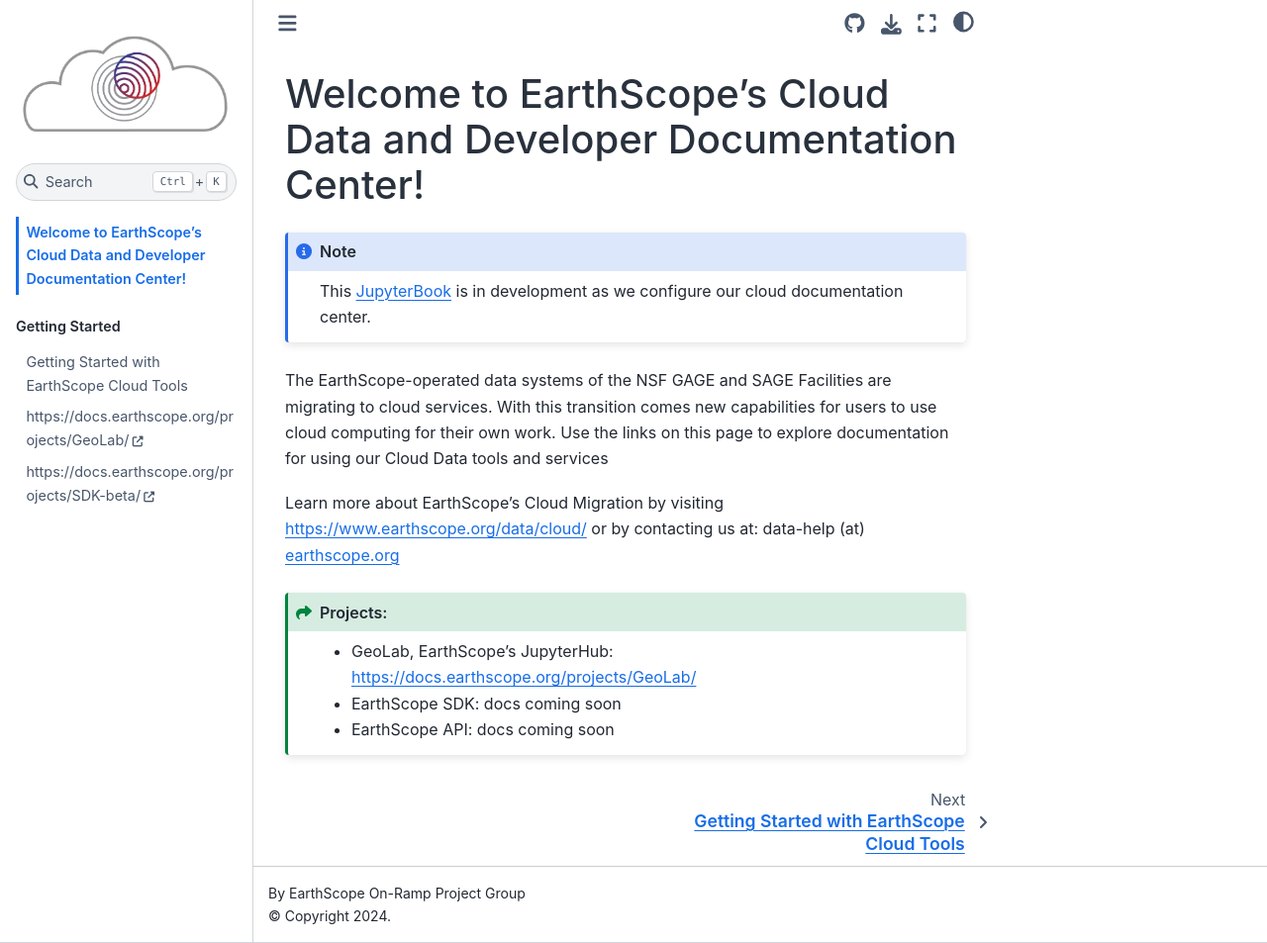
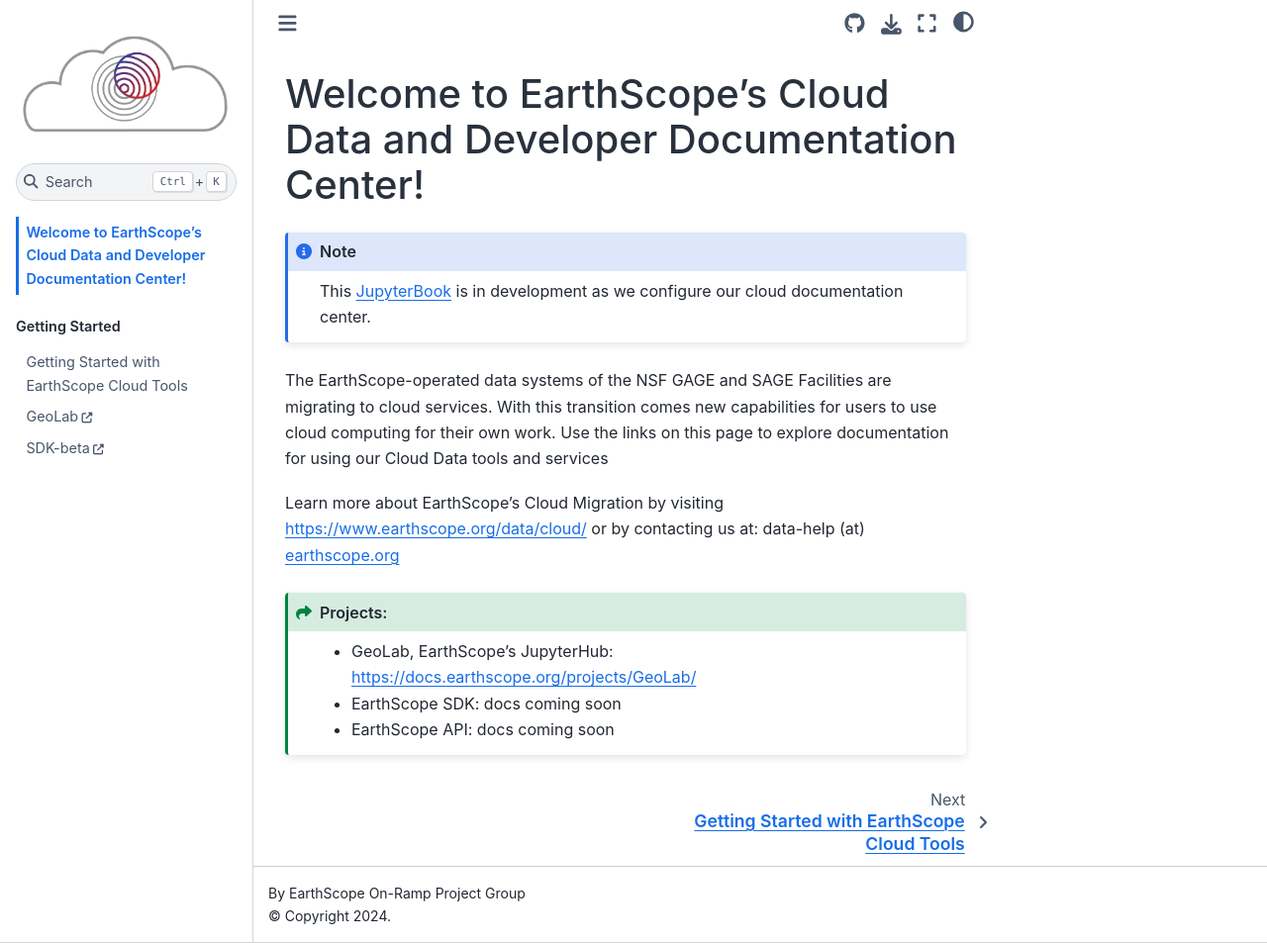
Before and after one commit to EarthScope/CloudDocs, a Jupyter Book: the page built from intro.md, in a window 1280 px wide and 953 px high. Shown: the whole window at 99% size. Built offline with Jupyter Book 1.0.4 settings and Sphinx 7.4.7 and the Sphinx Book theme 1.1.4, drawn with Linux system fonts in a browser that asks for light colours; some of the changed lines change nothing that is shown.

Commit message:
toc file indents

```diff
--- a/_toc.yml
+++ b/_toc.yml
@@ -10,6 +10,6 @@
 # - caption: EarthScope Cloud Resources
 #   chapters:
   - url: https://docs.earthscope.org/projects/GeoLab/
-  # title: GeoLab
+    title: GeoLab
   - url: https://docs.earthscope.org/projects/SDK-beta/
-  # title: SDK-beta
+    title: SDK-beta
```
